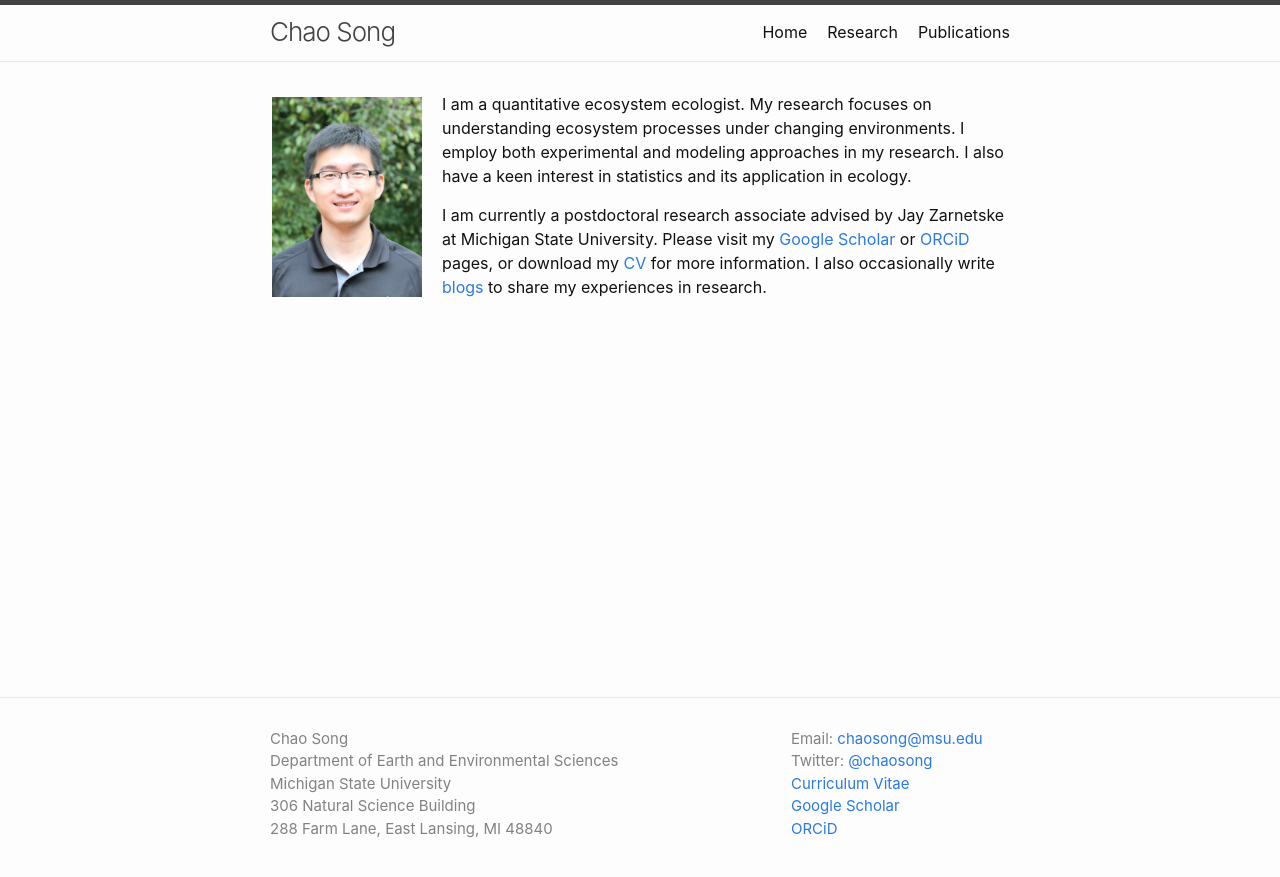
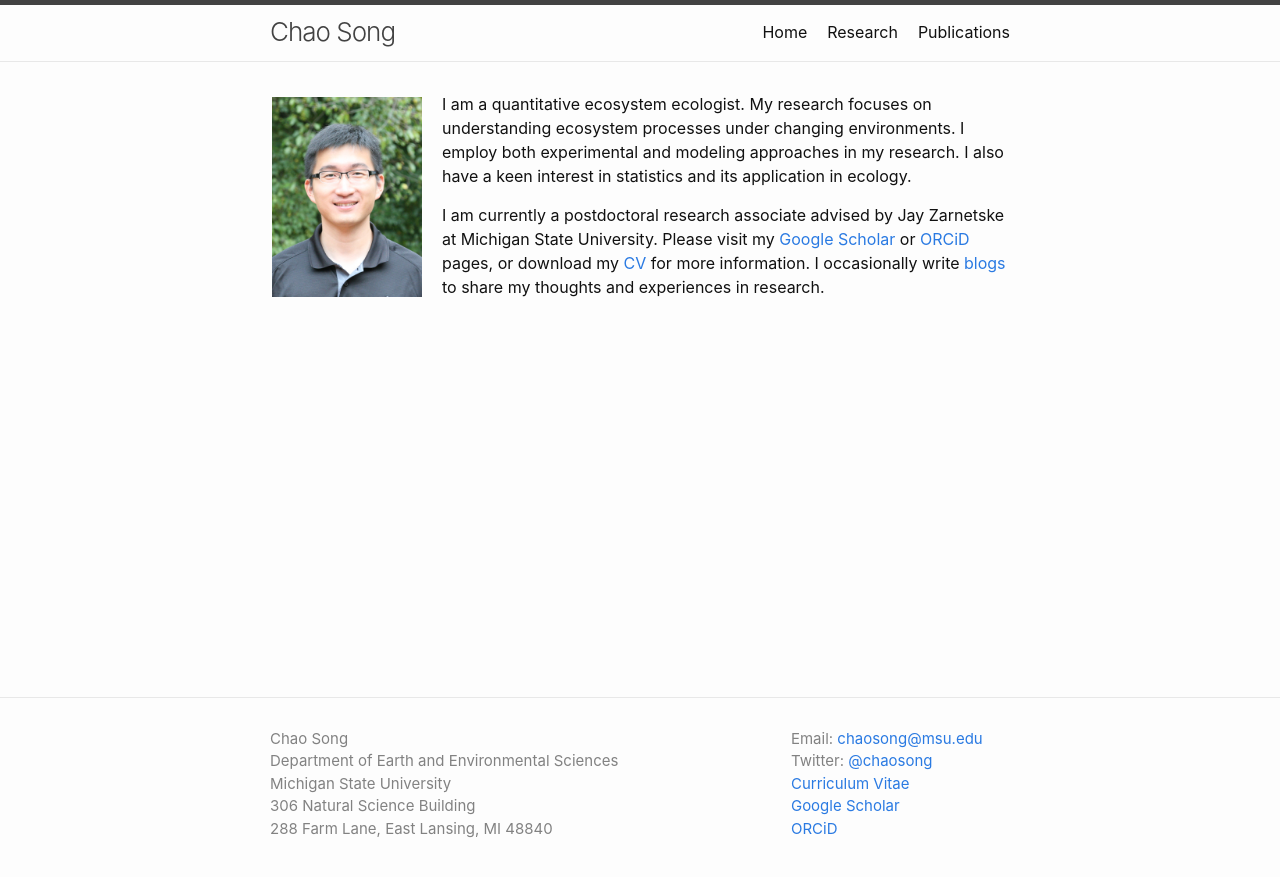
Before and after one commit to songchao1986/songchao1986.github.io, a Jekyll site: the page built from index.md, in a window 1280 px wide. Shown: the top 877 px of the page. Built offline with Jekyll 4.4.1, drawn with Linux system fonts in a browser that asks for light colours.

Commit message:
Update index.md

```diff
--- a/index.md
+++ b/index.md
@@ -6,5 +6,5 @@ title: Home
 
 I am a quantitative ecosystem ecologist. My research focuses on understanding ecosystem processes under changing environments. I employ both experimental and modeling approaches in my research. I also have a keen interest in statistics and its application in ecology.</p>
 
-I am currently a postdoctoral research associate advised by Jay Zarnetske at Michigan State University. Please visit my <a href="https://scholar.google.com/citations?user=farbSBEAAAAJ&hl=en">Google Scholar</a> or <a href="https://orcid.org/0000-0001-8225-4490">ORCiD</a> pages, or download my <a href="/files/CV_Song.pdf">CV</a> for more information. I also occasionally write <a href="http://songchao1986.wordpress.com">blogs</a> to share my experiences in research.
+I am currently a postdoctoral research associate advised by Jay Zarnetske at Michigan State University. Please visit my <a href="https://scholar.google.com/citations?user=farbSBEAAAAJ&hl=en">Google Scholar</a> or <a href="https://orcid.org/0000-0001-8225-4490">ORCiD</a> pages, or download my <a href="/files/CV_Song.pdf">CV</a> for more information. I occasionally write <a href="http://songchao1986.wordpress.com">blogs</a> to share my thoughts and experiences in research.
 <br clear="left"/>
```
